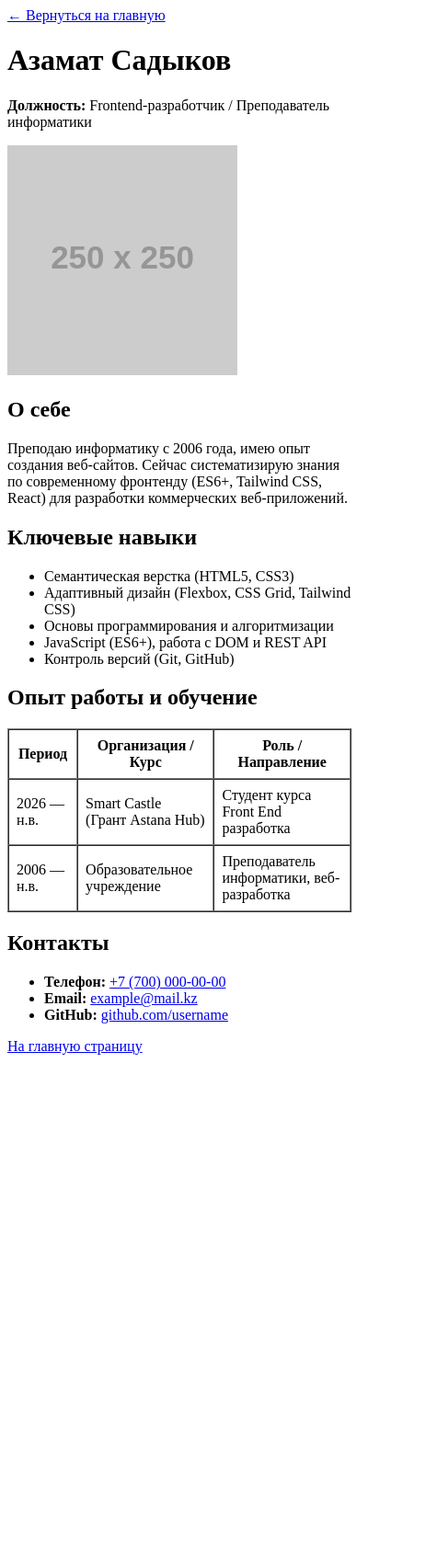
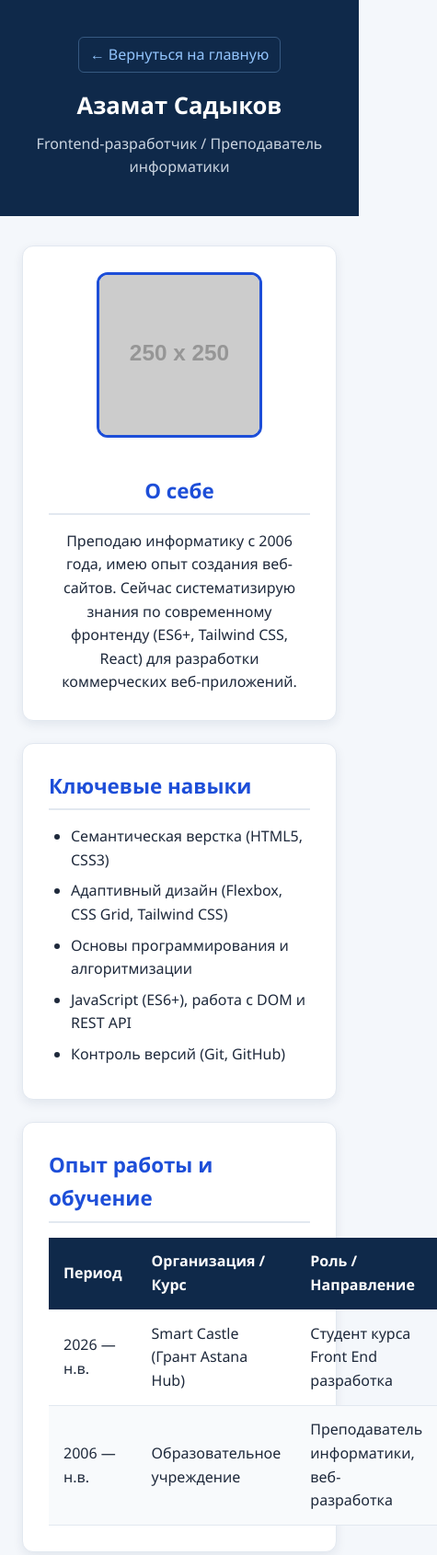
Before and after one commit to miroglu2/smartcastle, a plain HTML site: page resume-1.html in a window 390 px wide. Shown: the top 1691 px of the page at 92% size, 475 px wide, since content can reach past the window. Before the commit the page ends 1163 px from the top, so only its background shows below. Drawn offline with Linux system fonts and the light colour scheme; placeholder pictures from the web are drawn by us.

Commit message:
Добавил деловой CSS дизайн и адаптивность

```diff
--- a/resume-1.html
+++ b/resume-1.html
@@ -4,6 +4,7 @@
     <meta charset="UTF-8">
     <meta name="viewport" content="width=device-width, initial-scale=1.0">
     <title>Резюме — Азамат Садыков</title>
+    <link rel="stylesheet" href="style.css">
 </head>
 <body>
 
@@ -12,14 +13,13 @@
             <a href="index.html">&larr; Вернуться на главную</a>
         </nav>
         <h1>Азамат Садыков</h1>
-        <p><strong>Должность:</strong> Frontend-разработчик / Преподаватель информатики</p>
+        <p>Frontend-разработчик / Преподаватель информатики</p>
     </header>
 
     <main>
-        <!-- Блок "О себе" -->
-        <section>
+        <section class="resume-section profile-box">
             <div>
-                <img src="https://placehold.co/250x250?text=Мое+фото" alt="Фото Азамата Садыкова" width="250" height="250">
+                <img src="https://placehold.co/250x250/0f294a/ffffff?text=Мое+фото" alt="Фото Азамата Садыкова">
             </div>
             <div>
                 <h2>О себе</h2>
@@ -27,8 +27,7 @@
             </div>
         </section>
 
-        <!-- Блок "Навыки" (список) -->
-        <section>
+        <section class="resume-section">
             <h2>Ключевые навыки</h2>
             <ul>
                 <li>Семантическая верстка (HTML5, CSS3)</li>
@@ -39,10 +38,9 @@
             </ul>
         </section>
 
-        <!-- Блок "Опыт и образование" (таблица) -->
-        <section>
+        <section class="resume-section">
             <h2>Опыт работы и обучение</h2>
-            <table border="1" cellpadding="8" cellspacing="0">
+            <table>
                 <thead>
                     <tr>
                         <th>Период</th>
@@ -65,13 +63,12 @@
             </table>
         </section>
 
-        <!-- Блок "Контакты" -->
-        <section>
+        <section class="resume-section">
             <h2>Контакты</h2>
             <ul>
                 <li><strong>Телефон:</strong> <a href="tel:+77000000000">+7 (700) 000-00-00</a></li>
                 <li><strong>Email:</strong> <a href="mailto:example@mail.kz">example@mail.kz</a></li>
-                <li><strong>GitHub:</strong> <a href="https://github.com" target="_blank">github.com/username</a></li>
+                <li><strong>GitHub:</strong> <a href="https://github.com/miroglu2" target="_blank">github.com/miroglu2</a></li>
             </ul>
         </section>
     </main>
--- /dev/null
+++ b/style.css
@@ -0,0 +1,243 @@
+/* 1. CSS-переменные: строгая бело-синяя деловая палитра */
+:root {
+    --bg-page: #f4f7fb;
+    --bg-card: #ffffff;
+    --bg-header: #0f294a;
+    --text-main: #1e293b;
+    --text-muted: #64748b;
+    --text-on-dark: #ffffff;
+    --primary: #1d4ed8;
+    --primary-hover: #1e40af;
+    --border-color: #e2e8f0;
+    --table-stripe: #f8fafc;
+    --shadow: 0 4px 12px rgba(15, 41, 74, 0.08);
+}
+
+/* Автоматическая темная тема (Неделя 8 силлабуса) */
+@media (prefers-color-scheme: dark) {
+    :root {
+        --bg-page: #0b1120;
+        --bg-card: #1e293b;
+        --bg-header: #091526;
+        --text-main: #f1f5f9;
+        --text-muted: #94a3b8;
+        --primary: #60a5fa;
+        --primary-hover: #93c5fd;
+        --border-color: #334155;
+        --table-stripe: #162032;
+        --shadow: 0 4px 12px rgba(0, 0, 0, 0.35);
+    }
+}
+
+/* 2. Сброс отступов и базовые настройки */
+* {
+    box-sizing: border-box;
+    margin: 0;
+    padding: 0;
+}
+
+body {
+    font-family: 'Segoe UI', Roboto, Helvetica, Arial, sans-serif;
+    background-color: var(--bg-page);
+    color: var(--text-main);
+    line-height: 1.6;
+    display: flex;
+    flex-direction: column;
+    min-height: 100vh;
+}
+
+/* 3. Шапка сайта */
+header {
+    background-color: var(--bg-header);
+    color: var(--text-on-dark);
+    padding: 2.5rem 1.5rem;
+    text-align: center;
+}
+
+header h1 {
+    font-size: 2rem;
+    margin-bottom: 0.5rem;
+    font-weight: 700;
+}
+
+header p {
+    color: #cbd5e1;
+    max-width: 650px;
+    margin: 0 auto;
+}
+
+nav {
+    margin-bottom: 1rem;
+}
+
+nav a {
+    color: #93c5fd;
+    text-decoration: none;
+    font-weight: 500;
+    display: inline-block;
+    padding: 0.35rem 0.75rem;
+    border: 1px solid rgba(147, 197, 253, 0.3);
+    border-radius: 6px;
+    transition: background-color 0.2s, color 0.2s;
+}
+
+nav a:hover {
+    background-color: rgba(255, 255, 255, 0.1);
+    color: #ffffff;
+}
+
+/* 4. Основной контейнер */
+main {
+    width: 100%;
+    max-width: 960px;
+    margin: 2rem auto;
+    padding: 0 1.5rem;
+    flex: 1;
+}
+
+h2 {
+    color: var(--primary);
+    font-size: 1.4rem;
+    margin-bottom: 1rem;
+    padding-bottom: 0.4rem;
+    border-bottom: 2px solid var(--border-color);
+}
+
+/* 5. Сетка карточек на главной странице (CSS Grid) */
+.cards-grid {
+    display: grid;
+    grid-template-columns: repeat(auto-fit, minmax(300px, 1fr));
+    gap: 1.5rem;
+    margin-top: 1.5rem;
+}
+
+.candidate-card {
+    background-color: var(--bg-card);
+    border: 1px solid var(--border-color);
+    border-radius: 12px;
+    padding: 1.75rem;
+    text-align: center;
+    box-shadow: var(--shadow);
+    transition: transform 0.2s ease, box-shadow 0.2s ease;
+}
+
+.candidate-card:hover {
+    transform: translateY(-4px);
+    box-shadow: 0 10px 20px rgba(15, 41, 74, 0.14);
+}
+
+.candidate-card img {
+    width: 150px;
+    height: 150px;
+    object-fit: cover;
+    border-radius: 50%;
+    border: 3px solid var(--primary);
+    margin-bottom: 1rem;
+}
+
+.candidate-card h3 {
+    margin-bottom: 0.5rem;
+    font-size: 1.25rem;
+}
+
+.candidate-card h3 a {
+    color: var(--primary);
+    text-decoration: none;
+}
+
+.candidate-card h3 a:hover {
+    text-decoration: underline;
+}
+
+.candidate-card p {
+    color: var(--text-muted);
+    font-size: 0.95rem;
+}
+
+/* 6. Блоки на страницах резюме */
+.resume-section {
+    background-color: var(--bg-card);
+    border: 1px solid var(--border-color);
+    border-radius: 12px;
+    padding: 1.75rem;
+    margin-bottom: 1.5rem;
+    box-shadow: var(--shadow);
+}
+
+/* Профиль (Flexbox) */
+.profile-box {
+    display: flex;
+    align-items: center;
+    gap: 2rem;
+}
+
+.profile-box img {
+    width: 180px;
+    height: 180px;
+    object-fit: cover;
+    border-radius: 12px;
+    border: 3px solid var(--primary);
+    flex-shrink: 0;
+}
+
+/* Списки */
+ul, ol {
+    padding-left: 1.5rem;
+}
+
+li {
+    margin-bottom: 0.5rem;
+}
+
+a {
+    color: var(--primary);
+}
+
+a:hover {
+    color: var(--primary-hover);
+}
+
+/* 7. Современная деловая таблица */
+table {
+    width: 100%;
+    border-collapse: collapse;
+    margin-top: 0.5rem;
+}
+
+thead th {
+    background-color: var(--bg-header);
+    color: var(--text-on-dark);
+    text-align: left;
+    padding: 0.85rem 1rem;
+    font-weight: 600;
+}
+
+tbody td {
+    padding: 0.85rem 1rem;
+    border-bottom: 1px solid var(--border-color);
+}
+
+tbody tr:nth-child(even) {
+    background-color: var(--table-stripe);
+}
+
+/* 8. Подвал */
+footer {
+    text-align: center;
+    padding: 1.5rem;
+    color: var(--text-muted);
+    border-top: 1px solid var(--border-color);
+    font-size: 0.9rem;
+}
+
+/* 9. Адаптивность под смартфоны */
+@media (max-width: 640px) {
+    .profile-box {
+        flex-direction: column;
+        text-align: center;
+    }
+
+    header h1 {
+        font-size: 1.6rem;
+    }
+}
```
Also changed, not shown: index.html (+6 -5 lines), resume-2.html (+9 -8 lines).
